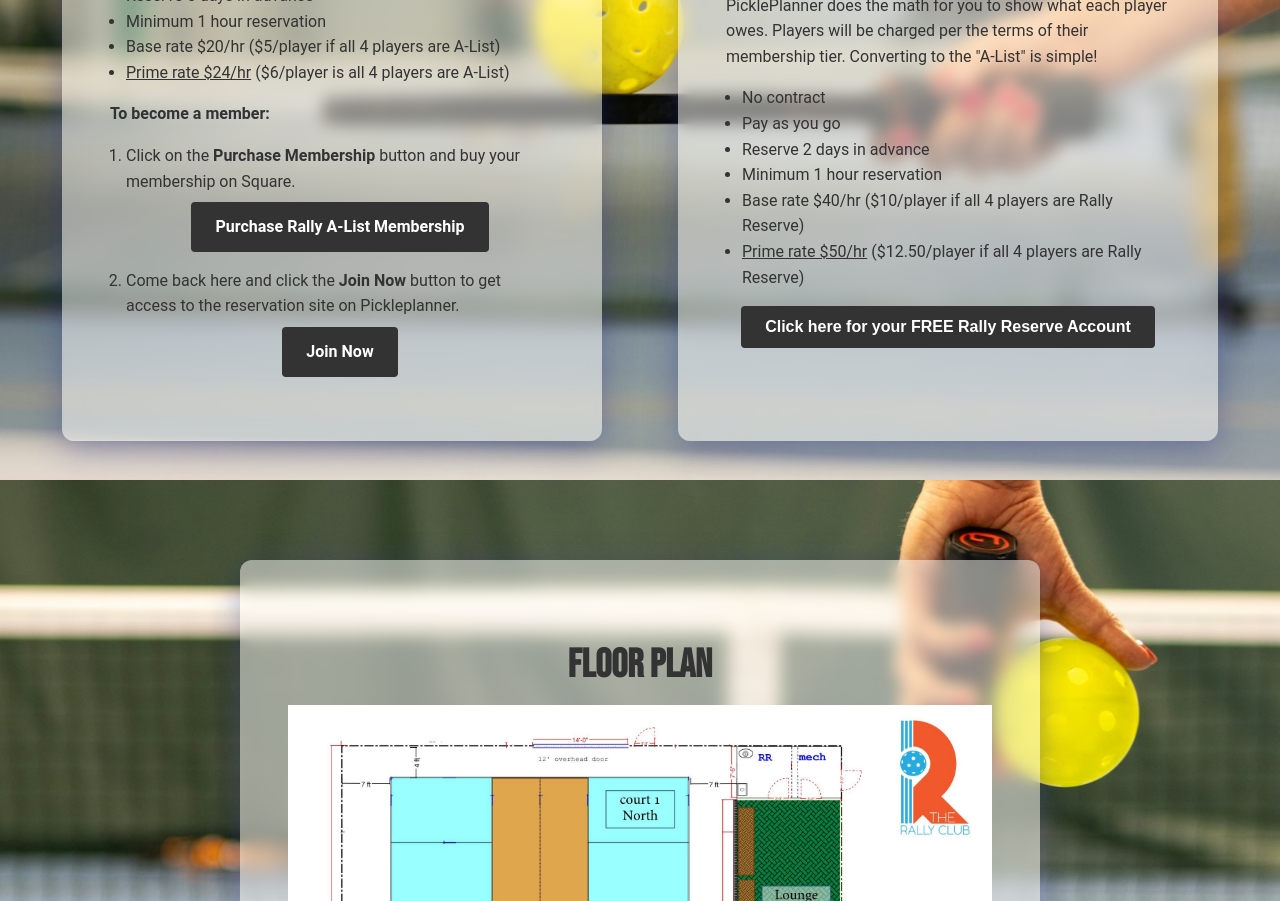
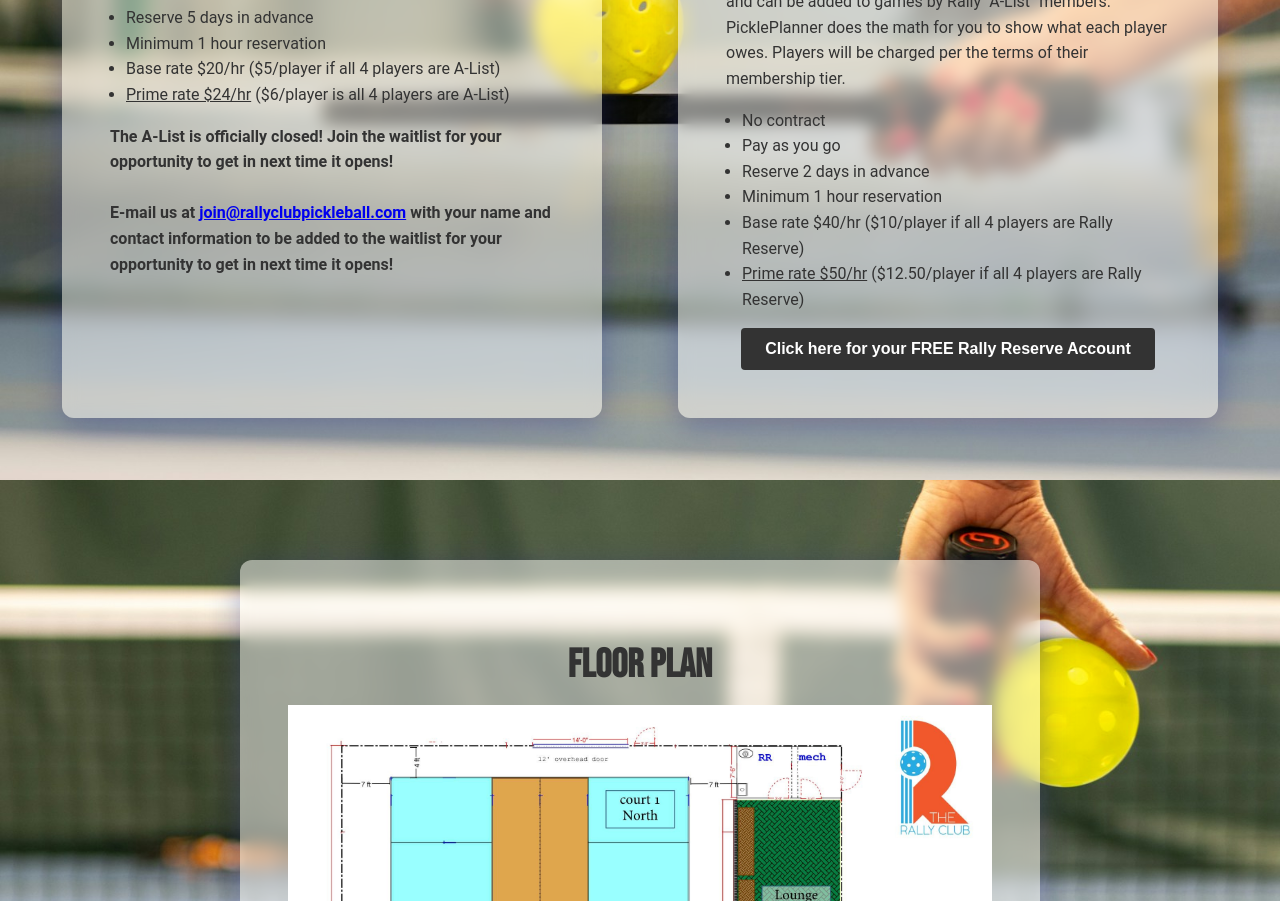
Before and after one commit to bleemus/rallyclubpickleballsite, a Next.js app in the folder site/: page / in a window 1280 px wide. Shown: the part 1920-2821 px from the top of the page. Built offline with nearby package versions, Linux system fonts and the light colour scheme.

Commit message:
disable a-list content

```diff
--- a/site/pages/index.js
+++ b/site/pages/index.js
@@ -158,8 +158,8 @@
                   {" "}($6/player is all 4 players are A-List)
                 </li>
               </ul>
+              {/* Removing A-list stuff for now
               <p className="section-text become-beta">To become a member:</p>
-
               <ol className="section-text">
                 <li>
                   Click on the <strong>Purchase Membership</strong> button and buy your
@@ -190,6 +190,12 @@
                   </div>
                 </li>
               </ol>
+              */}
+              <p className="section-text become-beta">
+                The A-List is officially closed! Join the waitlist for your opportunity to get in next time it opens! <br />
+                <br />
+                E-mail us at <a href="mailto:join@rallyclubpickleball.com">join@rallyclubpickleball.com</a> with your name and contact information to be added to the waitlist for your opportunity to get in next time it opens!
+              </p>
             </div>
 
             {/* Rally Reserve (Guest acc) Box */}
@@ -201,7 +207,7 @@
                 Players on the Rally Reserve can make reservations and can be added to games by Rally "A-List" members.
                 PicklePlanner does the math for you to show what each player owes.
                 Players will be charged per the terms of their membership tier.
-                Converting to the "A-List" is simple!
+                {/* Converting to the "A-List" is simple! */}
               </p>
               <ul className="section-text">
                 <li>No contract</li>
```
